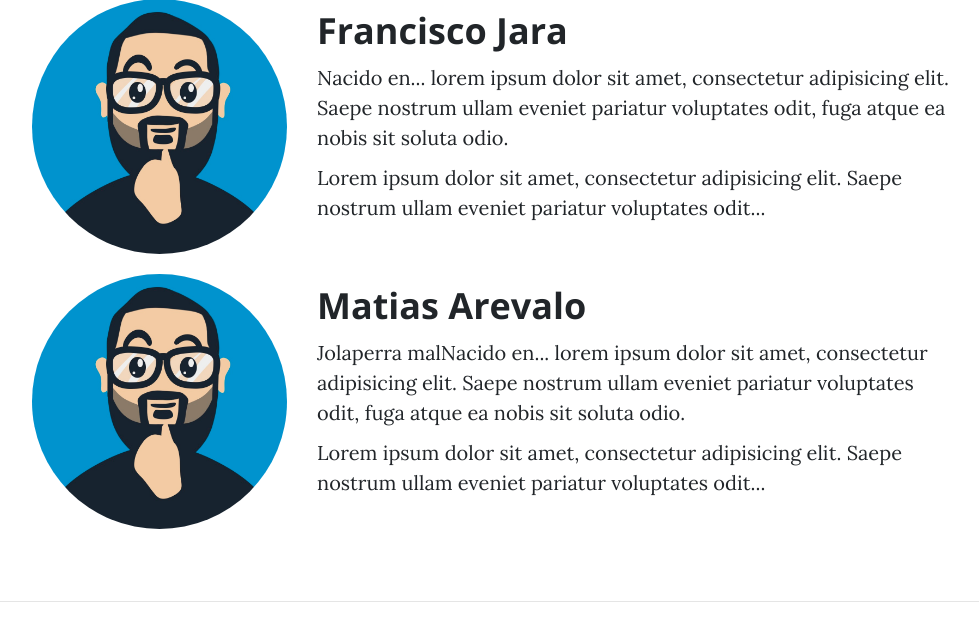
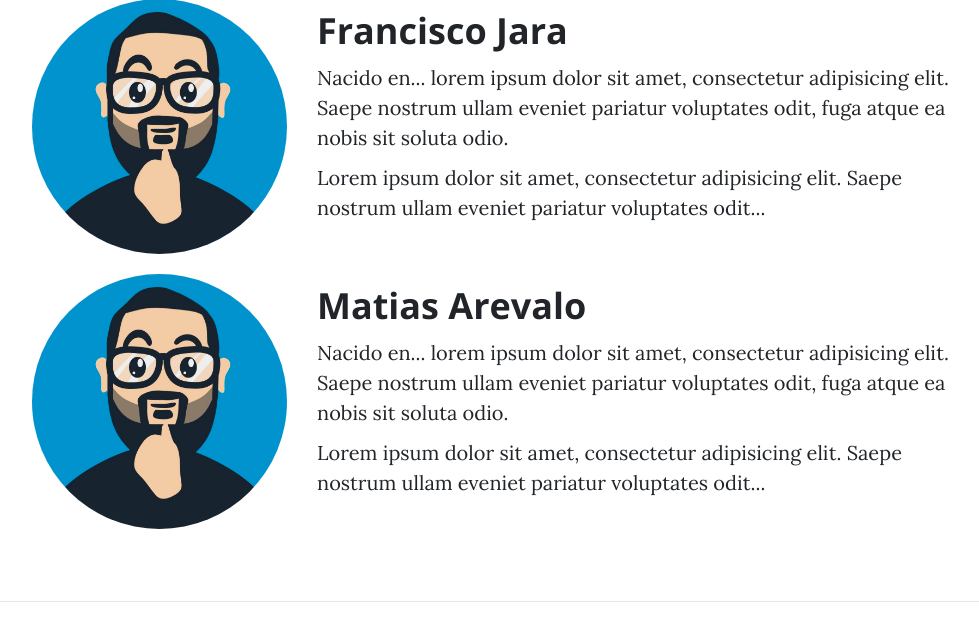
Before and after one commit to isco64/my-first-blog, a Django app: page /about/ in a window 1280 px wide. Shown: the part 603-1228 px from the top of the page, without its empty margins (148-1127 px from the left). Run offline with Django 3.2, Linux system fonts and the light colour scheme; some libraries are stand-ins or nearby versions.

Commit message:
AHORA SI QUE SI ULTIMO COMMIT

```diff
--- a/core/templates/core/about.html
+++ b/core/templates/core/about.html
@@ -27,7 +27,7 @@
     </div>
     <div class="col-lg-7 col-md-8">
       <h2 class="section-heading">Matias Arevalo</h2>
-      <p>Jolaperra malNacido en... lorem ipsum dolor sit amet, consectetur adipisicing elit. Saepe nostrum ullam eveniet pariatur
+      <p>Nacido en... lorem ipsum dolor sit amet, consectetur adipisicing elit. Saepe nostrum ullam eveniet pariatur
         voluptates odit, fuga atque ea nobis sit soluta odio.</p>
       <p>Lorem ipsum dolor sit amet, consectetur adipisicing elit. Saepe nostrum ullam eveniet pariatur voluptates
         odit...</p>
```
